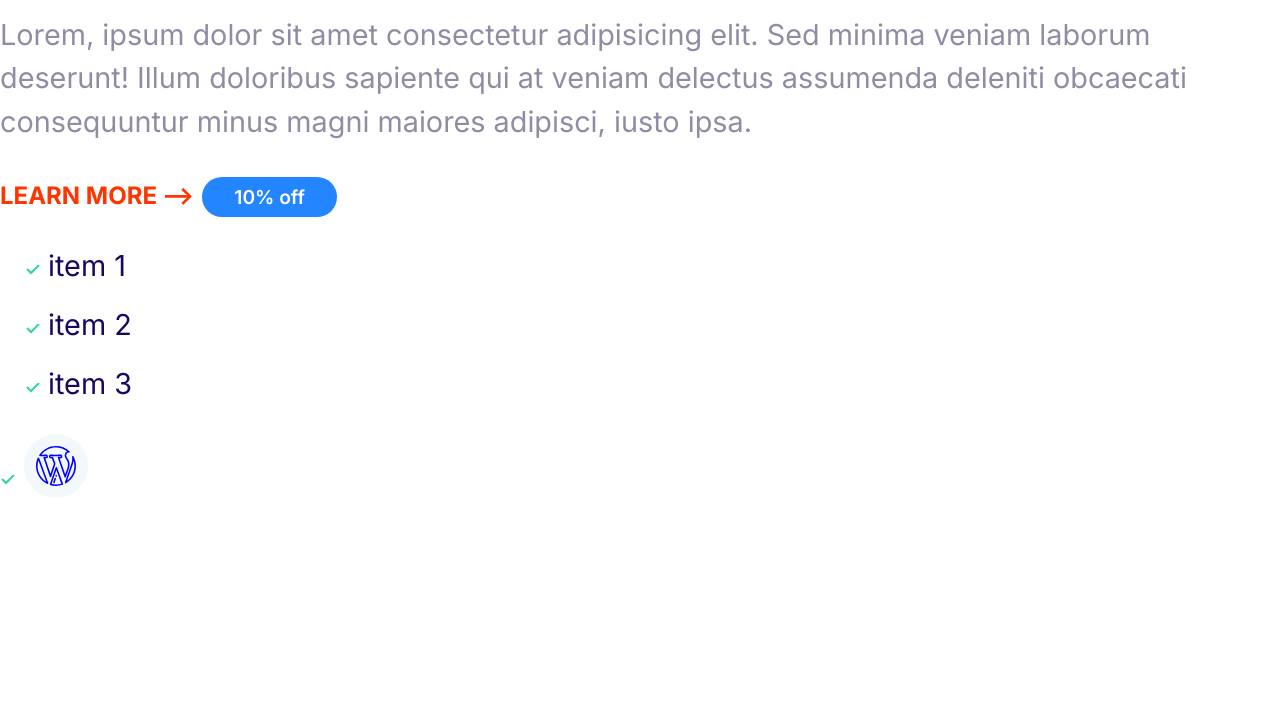
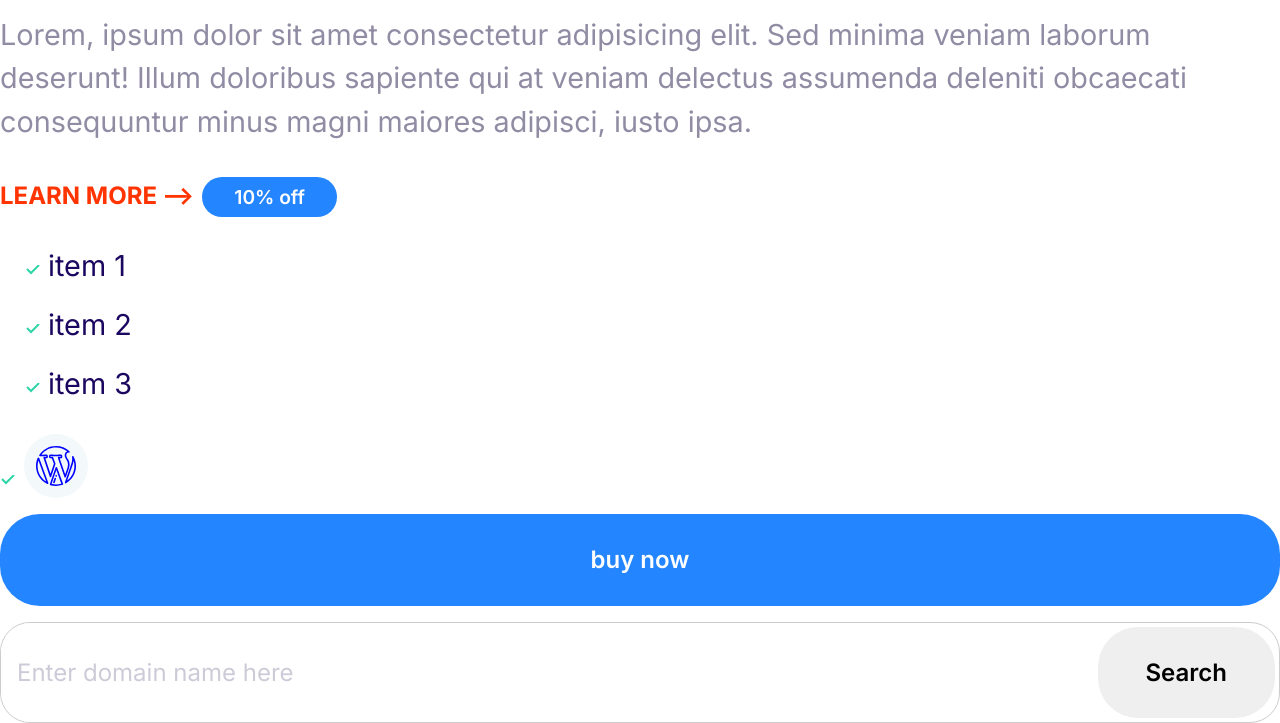
Before and after one commit to ramyabdulwahed/moshify, a plain HTML site: page index.html in a window 1280 px wide. Shown: the part 571-1294 px from the top of the page. Before the commit the page ends 1069 px from the top, so only its background shows below. Drawn offline with Linux system fonts and the light colour scheme.

Commit message:
creating styling inputs

```diff
--- a/css/styless.css
+++ b/css/styless.css
@@ -8,7 +8,12 @@
     --color-accent: #ff3400;
     --color-headings: #1b0760;
     --color-body: #918ca4;
+    --color-border: #ccc;
 
+}
+
+*, *::after, * {
+    box-sizing: border-box; /*include padding and border in width and height*/
 }
 body{
     font-family: Inter, Arial, Helvetica, sans-serif;
@@ -138,3 +143,90 @@
     align-items: center; /*center items vertically*/
 }
 /*buttons*/
+.button{
+    font-size:1.8rem;
+    font-weight:600;
+    padding: 2rem 3rem;
+    transform: uppercase;
+    border:0; /*to remove ugly black order by default*/
+    border-radius:40px;
+    cursor:pointer; /*cursor changes to pointer when hovering over button*/
+    white-space: nowrap; /*prevent text from wrapping*/
+    text-align:center;
+    margin: 1rem 0; /*vertical margin 1rem, horizontal margin 0*/
+}
+.button--primary{
+    background: var(--color-primary);
+    color: white;
+}
+.button--primary:hover{
+    background: #3a8ffd;
+}
+.button--secondary{
+    background: var(--color-secondary);
+    color: white;
+}
+.button--secondary:hover{
+    background: #00c8eb;
+}
+
+.btn--accent{
+    background: var(--color-accent);
+    color: white;
+}
+.btn--accent:hover{
+    background: #ec3000;
+}
+.button--block{
+    width: 100%;
+    display:inline-block; /*display items in a row*/
+}
+
+.button--outline{
+    background: white;
+    color: var(--color-headings);
+    border: 2px solid var(--color-headings);
+}
+.button--outline:hover{
+    background: var(--color-headings);
+    color: white;
+}
+
+@media screen and (min-width:1024px){ /* for large screens*/
+    .button{
+        font-size: 1.5rem;
+    }
+
+}
+/*inputs*/
+.input{
+    border-radius: 30px;
+    border:1px solid var(--color-body);
+    color: var(--color-headings);
+    font-size: 2rem;
+    outline:0; /*remove ugly blue outline when input is clicked*/
+    padding: 1.5rem 3rem;
+}
+::placeholder{
+    color: #cdcbd7;
+}
+@media screen and (min-width:1024px){ /* for large screens*/
+    .input{
+        font-size: 1.5rem;
+    }
+}
+
+/*input groups */
+.input-group{
+    display:flex;
+    border: 1px solid var(--color-border);
+    border-radius: 30px;
+}
+.input-group .input{
+    border:0;
+    flex-grow: 1; /*take up all available space*/
+    padding: 1.5rem 1rem;
+}
+.input-group .button{ /*button inside input group*/
+        margin:4px;
+}
--- a/index.html
+++ b/index.html
@@ -40,5 +40,10 @@
         <use xlink:href="sprite.svg#wordpress"></use>
       </svg>
     </span>
+    <button class="button button--primary button--block">buy now</button>
+    <div class="input-group">
+      <input type="text" class="input" placeholder="Enter domain name here" />
+      <button class="button button--accent">Search</button>
+    </div>
   </body>
 </html>
```
